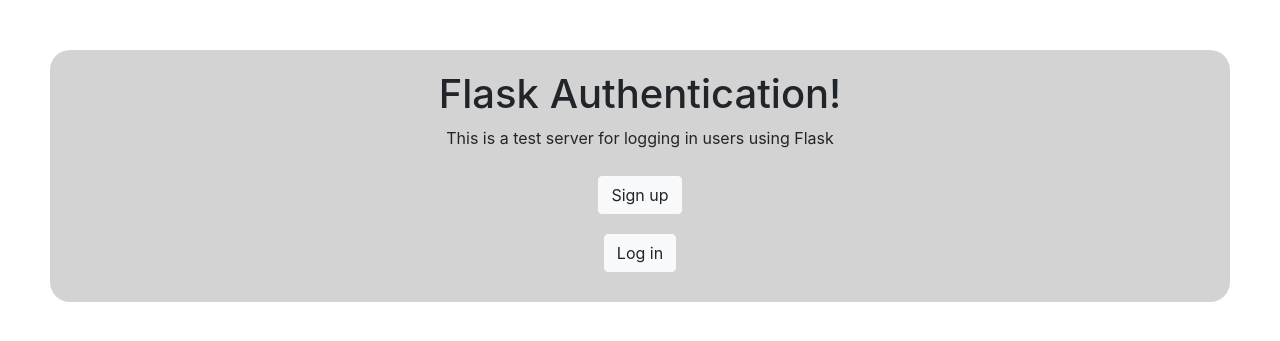
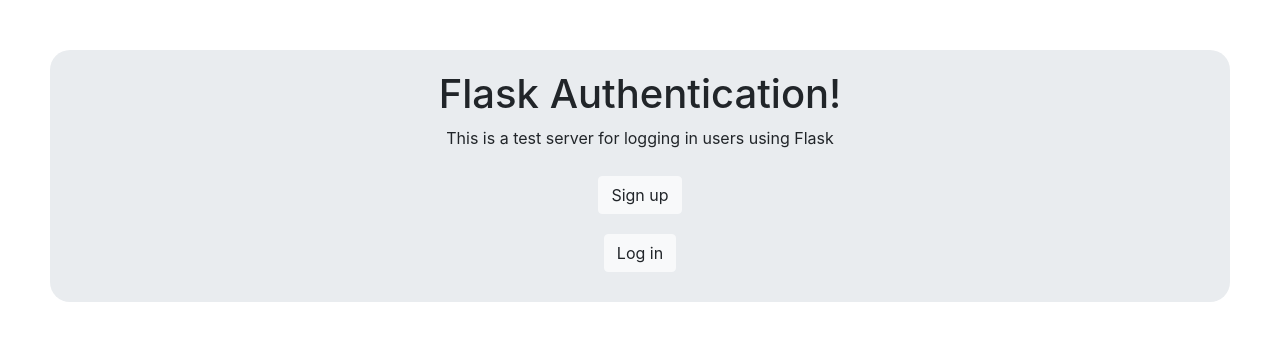
Before and after one commit to cavesdev/login-flask, a Flask app: page / in a window 1280 px wide. Shown: the top 341 px of the page. Run offline with Flask 2, Linux system fonts and the light colour scheme; some libraries are stand-ins or nearby versions.

Commit message:
better styling using jumbotron div

```diff
--- a/templates/index.html
+++ b/templates/index.html
@@ -5,8 +5,7 @@
         <meta name="viewport" content="width=device-width, initial-scale=1, shrink-to-fit=no">
         <link rel="stylesheet" href="https://stackpath.bootstrapcdn.com/bootstrap/4.3.1/css/bootstrap.min.css">
         <style>
-            #main {
-                background: lightgray;
+            .jumbotron {
                 text-align: center;
                 margin: 50px;
                 padding: 20px;
@@ -14,14 +13,14 @@
             }
 
             button {
-                margin: 10px
+                margin: 10px;
             }
         </style>
 
         <title>Simple login with Flask</title>
     </head>
     <body>
-        <div id="main">
+        <div class="jumbotron">
             <h1>Flask Authentication!</h1>
             <p>This is a test server for logging in users using Flask</p>
             <form action="{{ url_for('signup') }}">
```
